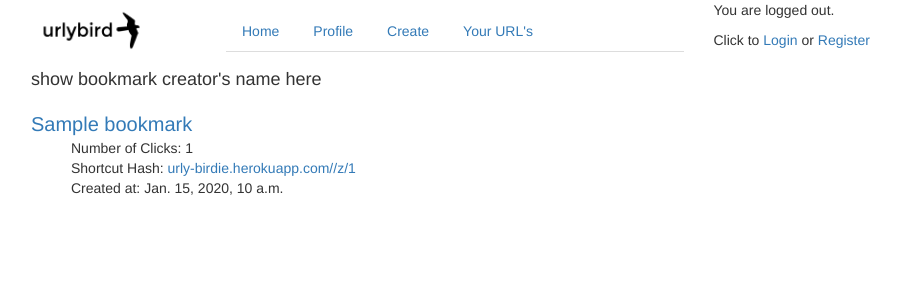
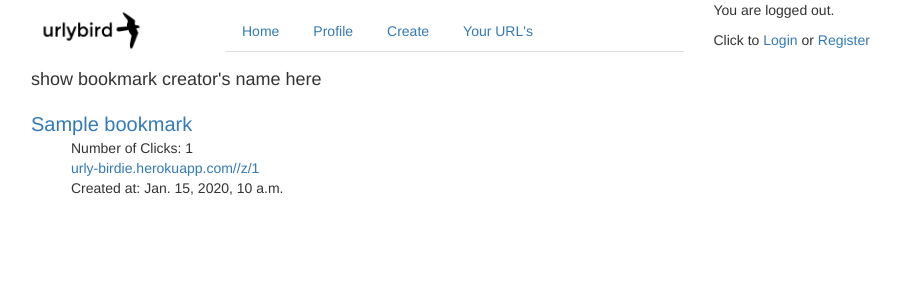
Before and after one commit to tiy-lv-python-2015-10/urly-bird-evolved, a Django app: template urly_bird/templates/urly_bird/any_user_list.html in a window 1280 px wide. Shown: the top 300 px of the page, without its empty margins (39-938 px from the left). Run offline with Django 3.2, Linux system fonts and the light colour scheme; the template is opened without the code that fills it: most values are stand-ins (such as "Sample title", 1, 10 or a date in 2020); some libraries are stand-ins or nearby versions.

Commit message:
edit template display

```diff
--- a/urly_bird/templates/urly_bird/any_user_list.html
+++ b/urly_bird/templates/urly_bird/any_user_list.html
@@ -8,7 +8,7 @@
         <li class="li_bookmark"><a href="{% url 'bookmark_detail' bookmark.id %}" class="bm-title">{{ bookmark.title }} </a>
             <ul>
                 <li>Number of Clicks: {{ bookmark.num_clicks }}</li>
-                <li>Shortcut Hash: <a href="{% url 'link' bookmark.short_id %}">urly-birdie.herokuapp.com//z/{{ bookmark.short_id }}</a></li>
+                <li><a href="{% url 'link' bookmark.short_id %}">urly-birdie.herokuapp.com//z/{{ bookmark.short_id }}</a></li>
                 <li>Created at: {{ bookmark.created_at }}</li>
             </ul>
         </li>
--- a/urly_bird/templates/urly_bird/bookmark_detail.html
+++ b/urly_bird/templates/urly_bird/bookmark_detail.html
@@ -7,7 +7,7 @@
     <ul>
         <li><strong>{{ bookmark.title }}</strong></li>
         <li>Created by: <a href="{% url 'any_list' bookmark.human.username %}">{{ bookmark.human }}</a></li>
-        <li>Shortcut Hash: <a href="{% url 'link' bookmark.short_id %}">urly-birdie.herokuapp.com//z/{{ bookmark.short_id }}</a></li>
+        <li><a href="{% url 'link' bookmark.short_id %}">urly-birdie.herokuapp.com//z/{{ bookmark.short_id }}</a></li>
         <li>Created at: {{ bookmark.created_at }}</li>
         <li>Description: {{ bookmark.description }}</li>
     </ul>
--- a/urly_bird/templates/urly_bird/bookmark_list.html
+++ b/urly_bird/templates/urly_bird/bookmark_list.html
@@ -14,7 +14,7 @@
                     <a class="bm-title" href="{% url 'bookmark_detail' bookmark.id %}">{{ bookmark.title }} </a>
                     <ul>
                         <li>Number of Clicks: {{ bookmark.num_clicks }}</li>
-                        <li>Shortcut Hash: <a href="{% url 'link' bookmark.short_id %}">urly-birdie.herokuapp.com//z/{{ bookmark.short_id }}</a></li>
+                        <li><a href="{% url 'link' bookmark.short_id %}">urly-birdie.herokuapp.com//z/{{ bookmark.short_id }}</a></li>
                         <li>Created by: <strong><a href="{% url 'any_list' bookmark.human.username %}">{{ bookmark.human }}</a></strong></li>
                     </ul>
                 </li>
--- a/urly_bird/templates/urly_bird/bookmark_user_list.html
+++ b/urly_bird/templates/urly_bird/bookmark_user_list.html
@@ -14,7 +14,7 @@
                 <li><a href="{% url 'bookmark_update' bookmark.id %}">UPDATE</a>
                     <a href="{% url 'bookmark_delete' bookmark.id %}">DELETE</a></li>
                 <li>Number of Clicks: {{ bookmark.num_clicks }}</li>
-                <li>Shortcut Hash: <a href="{% url 'link' bookmark.short_id %}">urly-birdie.herokuapp.com//z/{{ bookmark.short_id }}</a></li>
+                <li><a href="{% url 'link' bookmark.short_id %}">urly-birdie.herokuapp.com//z/{{ bookmark.short_id }}</a></li>
                 <li>Created at: {{ bookmark.created_at }}</li>
             </ul>
         </li>
```
